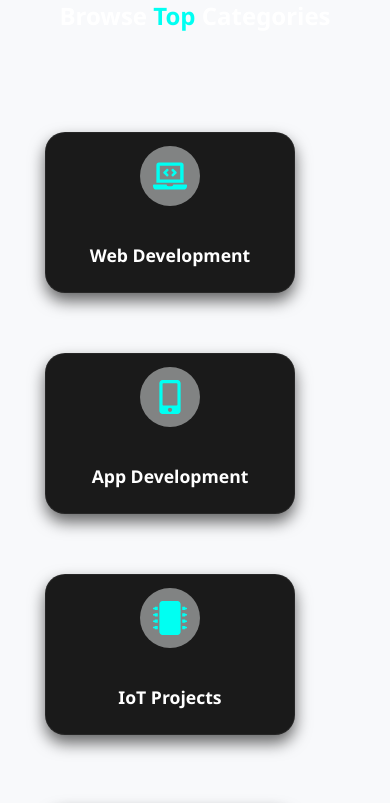
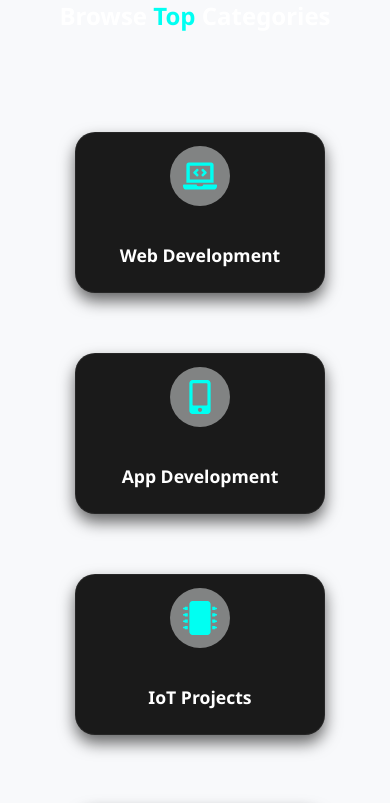
Before and after one commit to ProjeniusOfficial/Projenius-web-final, a React (Create React App) app: page / in a window 390 px wide. Shown: the part 2320-3123 px from the top of the page. Built offline with nearby package versions, Linux system fonts and the light colour scheme.

Commit message:
Update Home.css

```diff
--- a/src/pages/Home.css
+++ b/src/pages/Home.css
@@ -836,7 +836,7 @@ body {
   .top-categories .service-card { /* SCOPED */
     max-width: 250px; /* Adjust max-width */
     padding: 15px;
-    margin-left: 5px;
+    margin-left: 35px;
   }
 
   .top-categories .service-card h3 { /* SCOPED */
```
